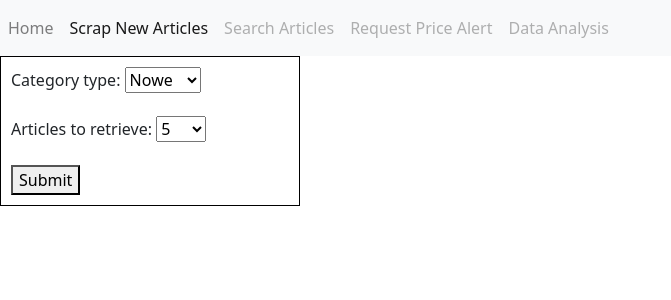
After one commit to dbyl/pepper-best-deals, a Django app: page /get_new_articles/ in a window 1280 px wide. The commit adds this page. Shown: the top 300 px of the page, without its empty margins (0-671 px from the left). Run offline with Django 4.2, Linux system fonts and the light colour scheme; parts of the project's set-up code (start-up, migrations or seed data) failed here and were passed over; some libraries are stand-ins or nearby versions.

Commit message:
refactoring, adding simple front-end, data retrieved directly from the database

```diff
--- a/source/pepper_app/get_info.py
+++ b/source/pepper_app/get_info.py
@@ -279,8 +279,8 @@ class GetItemAddedDate:
             options.add_argument("--headless")
             options.add_argument("--no-sandbox")
             if driver is None:
-                #driver = webdriver.Chrome(options=options) #for local
-                driver = webdriver.Remote(command_executor=f'http://{CustomEnvironment.get_selenium_container_name()}:4444/wd/hub', options=options) #for docker
+                driver = webdriver.Chrome(options=options) #for local
+                #driver = webdriver.Remote(command_executor=f'http://{CustomEnvironment.get_selenium_container_name()}:4444/wd/hub', options=options) #for docker
             driver.get(url_with_item)
             time.sleep(0.7)
             page_with_item = driver.page_source
--- a/source/pepper_app/scrap.py
+++ b/source/pepper_app/scrap.py
@@ -44,8 +44,8 @@ class ScrapPage:
             options.add_argument("--headless")
             options.add_argument("--no-sandbox")
             if driver is None:
-                #driver = webdriver.Chrome(options=options) #for local
-                driver = webdriver.Remote(command_executor=f'http://{CustomEnvironment.get_selenium_container_name()}:4444/wd/hub', options=options) #for docker
+                driver = webdriver.Chrome(options=options) #for local
+                #driver = webdriver.Remote(command_executor=f'http://{CustomEnvironment.get_selenium_container_name()}:4444/wd/hub', options=options) #for docker
             driver.set_window_size(1400,1000)
             driver.get(url_to_scrap)
             time.sleep(0.7)
--- a/source/pepper_app/tasks.py
+++ b/source/pepper_app/tasks.py
@@ -7,6 +7,4 @@ app = Celery("configuration", include=['pepper_app.tasks'])
 def scrap_new_articles(category_type, articles_to_retrieve):
 
     output = ScrapPage(category_type, articles_to_retrieve)
-    all_items = output.get_items_details_depending_on_the_function()
-
-    return all_items
+    output.get_items_details_depending_on_the_function()
--- /dev/null
+++ b/source/pepper_app/templates/base.html
@@ -0,0 +1,57 @@
+<!DOCTYPE html>
+<head>
+    <title>{% block title %}{% endblock %}</title>
+    <script src="http://ajax.googleapis.com/ajax/libs/jquery/3.6.0/jquery.min.js"></script>
+    <script src="http://cdn.datatables.net/1.10.7/js/jquery.dataTables.min.js"></script>
+    <link rel="shortcut icon" href="#" />
+    <link rel="stylesheet" href="https://maxcdn.bootstrapcdn.com/bootstrap/4.0.0/css/bootstrap.min.css" integrity="sha384-Gn5384xqQ1aoWXA+058RXPxPg6fy4IWvTNh0E263XmFcJlSAwiGgFAW/dAiS6JXm" crossorigin="anonymous">
+
+    {% load bootstrap5 %}
+    {% bootstrap_css %}
+    {% bootstrap_javascript %}
+    <style>
+        .frame {
+            border: 1px solid black;
+            padding: 10px;
+            width: 300px;
+        }
+
+        .content {
+            border: 1p
+        }
+
+        .active  {
+            color: red !important;
+        }
+    </style>
+</head>
+<body>
+{% block nav %}
+    <nav class="navbar navbar-expand-lg navbar-light bg-light">
+        <div class="collapse navbar-collapse" id="navbarNavAltMarkup">
+          <div class="navbar-nav">
+            <li class="nav-item">
+            <a class="nav-link" href="{% url 'home' %}">Home</a>
+            </li>
+            <li class="nav-item">
+            <a class="nav-link" href="{% url 'get_new_articles' %}">Scrap New Articles</a>
+            </li>
+            <a class="nav-link disabled" href="#">Search Articles</a>
+            <a class="nav-link disabled" href="#">Request Price Alert</a>
+            <a class="nav-link disabled" href="#">Data Analysis</a>
+          </div>
+        </div>
+      </nav>
+{% endblock %}
+{% block content %}
+{% endblock %}
+
+<script>
+
+  $(document).ready(function() {
+  $('li.active').removeClass('active').removeAttr('aria-current');
+  $('a[href="' + location.pathname + '"]').closest('li').addClass('active').attr('aria-current', 'page');
+});
+
+</script>
+</body>
--- /dev/null
+++ b/source/pepper_app/templates/get_new_articles.html
@@ -0,0 +1,59 @@
+{% extends 'base.html' %}
+
+<body>
+    {% block content %}
+    <div class="frame">
+        <form method="POST" id="form_id" name="form" action="{% url 'get_new_articles' %}">
+            {% csrf_token %}
+            {{ get_new_articles_form.as_p}}
+        <button id="ajaxButton">Submit</button>
+        </form>
+    </div>
+
+    <!--
+    <div>
+        Task id: {{ get_new_articles_task_id }}
+    </div>
+    <div>
+        Result: {{ get_new_articles_result }}
+    </div>
+    <div>
+        Scraping finished: {{ get_new_articles_finished }}
+    </div>
+    <div>
+        Scraping in progress: {{ get_new_articles_in_progress }}
+    </div>
+    -->
+
+
+
+    {% block javascript %}
+    {% if request.method == 'POST' %}
+    <script>
+
+        function checkSessionValue() {
+            var get_new_articles_task_id = "{{ get_new_articles_task_id }}";
+            $.ajax({
+                url: '/get_new_articles_check/' + get_new_articles_task_id + '/',
+                method: 'GET',
+                data: "{{ get_new_articles_result }}",
+                success: function (data) {
+                    if (data["get_new_articles_result"] !== false) {
+                        window.location.href = '/get_new_articles_result/';
+                    }
+                    else {
+                        setTimeout(checkSessionValue, 1000);
+                    }
+                },
+                error: function (xhr, status, error) {
+                        console.error('AJAX request failed:', status, error);
+                    }
+            });
+        }
+        window.onload = checkSessionValue;
+
+    </script>
+    {% endif %}
+    {% endblock javascript %}
+    {% endblock content %}
+</body>
--- a/source/pepper_app/templates/task_result.html
+++ /dev/null
@@ -1 +0,0 @@
-{{result}}
--- a/source/pepper_app/urls.py
+++ b/source/pepper_app/urls.py
@@ -1,10 +1,11 @@
 from django.urls import path
 from pepper_app import views
-from pepper_app.views import (task, task_check, task_result)
+from pepper_app.views import (HomeView, GetNewArticles, CheckGetNewArticleTaskStatus, get_new_articles_task_result)
 
 urlpatterns = [
-    path('task/', views.task, name="task"),
-    path('task_check/<task_id>/', views.task_check, name="task_check"),
+    path('', HomeView.as_view(template_name="index.html"), name="home"),
+    path('get_new_articles/', GetNewArticles.as_view(template_name="get_new_articles.html"), name="get_new_articles"),
+    path('get_new_articles_check/<get_new_articles_task_id>/', CheckGetNewArticleTaskStatus.as_view(), name="get_new_articles_check"),
+    path('get_new_articles_result/', views.get_new_articles_task_result, name="get_new_articles_result"),
     path('task_status/', views.task_status, name="task_status"),
-    path('task_result/', views.task_result, name="task_result"),
-      ]
+    ]
--- a/source/pepper_app/views.py
+++ b/source/pepper_app/views.py
@@ -2,91 +2,126 @@ from typing import Any, Dict
 from django.http import JsonResponse
 from celery.result import AsyncResult
 from django.shortcuts import render
+from django.views import View
+from django.views.generic import TemplateView, DetailView
+from django.views.generic.list import ListView
 from .tasks import scrap_new_articles
 from pepper_app.forms import ScrapingRequest
+from pepper_app.models import PepperArticle
 
 
-def task(request):
-    scraping_request_form = ScrapingRequest(request.POST)
+class HomeView(ListView):
 
-    if request.method == 'POST':
-        if scraping_request_form.is_valid():
-            category_type = scraping_request_form.cleaned_data["category_type"]
-            articles_to_retrieve = scraping_request_form.cleaned_data["articles_to_retrieve"]
+    model = PepperArticle
+    context_object_name = "record"
 
-            task = scrap_new_articles.delay(category_type, articles_to_retrieve)
+    def get_context_data(self, **kwargs: Any) -> Dict[str, Any]:
+        context = super().get_context_data(**kwargs)
 
-            request.session["task_id"] = task.id
-            request.session["result"] = False
-            request.session["scraping_finished"] = False
-            request.session["scraping_in_progress"] = True
+        all_records = PepperArticle.objects.all().count()
 
-            context = {"scraping_request_form": ScrapingRequest(),
-                        "task_id": request.session.get("task_id"),
-                        "result": request.session.get("result"),
-                        "scraping_in_progress": request.session.get("scraping_in_progress"),
-                        "scraping_finished": request.session.get("scraping_finished"),
+        context = {
+            "all_records": all_records,
+        }
+
+        return context
+
+class GetNewArticles(TemplateView):
+
+    def __init__(self, *args, **kwargs):
+        self.template_name = "get_new_articles.html"
+
+    def get(self, request):
+
+        session_keys = ["get_new_articles_task_id",
+                        "get_new_articles_result",
+                        "get_new_articles_finished",
+                        "get_new_articles_in_progress"
+                        ]
+
+        for key in session_keys:
+            request.session[key] = False
+
+        context = {key: request.session.get(key) for key in session_keys}
+        context["get_new_articles_form"] = ScrapingRequest()
+
+        return render(request, self.template_name, context)
+
+    def post(self, request):
+        get_new_articles_form = ScrapingRequest(request.POST)
+        if get_new_articles_form.is_valid():
+            category_type = get_new_articles_form.cleaned_data["category_type"]
+            articles_to_retrieve = get_new_articles_form.cleaned_data["articles_to_retrieve"]
+
+            get_new_articles_task = scrap_new_articles.delay(category_type, articles_to_retrieve)
+
+            session_variables = {"get_new_articles_task_id": get_new_articles_task.id,
+                                "get_new_articles_result": False,
+                                "get_new_articles_finished": False,
+                                "get_new_articles_in_progress": True,
+                                "articles_to_retrieve": articles_to_retrieve,
+                                }
+
+            request.session.update(session_variables)
+
+            context = {"get_new_articles_form": ScrapingRequest(),
+                        "get_new_articles_task_id": request.session.get("get_new_articles_task_id"),
+                        "get_new_articles_result": request.session.get("get_new_articles_result"),
+                        "get_new_articles_in_progress": request.session.get("get_new_articles_in_progress"),
+                        "get_new_articles_finished": request.session.get("get_new_articles_finished"),
                         }
 
-        return render(request, "task.html", context)
 
-    if request.method == 'GET':
 
-        request.session["task_id"] = False
-        request.session["result"] = False
-        request.session["scraping_finished"] = False
-        request.session["scraping_in_progress"] = False
+        return render(request, self.template_name, context)
 
-        context = {"scraping_request_form": ScrapingRequest(),
-                    "task_id": request.session.get("task_id"),
-                    "result": request.session.get("result"),
-                    "scraping_in_progress": request.session.get("scraping_in_progress"),
-                    "scraping_finished": request.session.get("scraping_finished"),
-                    }
 
-        return render(request, "task.html", context)
+class CheckGetNewArticleTaskStatus(TemplateView):
 
-def task_check(request, task_id):
 
-    if request.method == 'GET':
-        request.session["result"] = False
-        task = AsyncResult(task_id)
+    def get(self, request, **kwargs):
+        get_new_articles_task_id = self.kwargs['get_new_articles_task_id']
+        request.session["get_new_articles_result"] = False
+        task = AsyncResult(get_new_articles_task_id)
         request.session["data"] = {}
 
         if task.ready():
-            request.session["scraping_in_progress"] = False
-            request.session["scraping_finished"] = True
-            request.session["result"] = task.get()
+            request.session["get_new_articles_in_progress"] = False
+            request.session["get_new_articles_finished"] = True
+            request.session["get_new_articles_result"] = True
 
-            request.session["data"]["scraping_in_progress"] = request.session["scraping_in_progress"]
-            request.session["data"]["scraping_finished"] = request.session["scraping_finished"]
-            request.session["data"]["result"] = request.session["result"]
+            request.session["data"]["get_new_articles_in_progress"] = request.session["get_new_articles_in_progress"]
+            request.session["data"]["get_new_articles_finished"] = request.session["get_new_articles_finished"]
+            request.session["data"]["get_new_articles_result"] = request.session["get_new_articles_result"]
 
             return JsonResponse(request.session["data"], safe=False)
 
         else:
-            request.session["scraping_in_progress"] = True
-            request.session["result"] = False
-            request.session["scraping_finished"] = False
+            request.session["get_new_articles_in_progress"] = True
+            request.session["get_new_articles_result"] = False
+            request.session["get_new_articles_finished"] = False
 
-            request.session["data"]["scraping_in_progress"] = request.session["scraping_in_progress"]
-            request.session["data"]["scraping_finished"] = request.session["scraping_finished"]
-            request.session["data"]["result"] = request.session["result"]
+            request.session["data"]["get_new_articles_in_progress"] = request.session["get_new_articles_in_progress"]
+            request.session["data"]["get_new_articles_finished"] = request.session["get_new_articles_finished"]
+            request.session["data"]["get_new_articles_result"] = request.session["get_new_articles_result"]
 
             return JsonResponse(request.session["data"], safe=False)
 
+
+def get_new_articles_task_result(request):
+
+    results = PepperArticle.objects.order_by('-item_id')[:request.session.get("articles_to_retrieve")][::-1]
+    context = {"results": results}
+
+    return render(request, "get_new_articles_result.html", context)
+
+
 def task_status(request):
 
-    context = {"task_id": request.session.get("task_id"),
-                "result": request.session.get("result"),
-                "scraping_in_progress": request.session.get("scraping_in_progress"),
-                "scraping_finished": request.session.get("scraping_finished"),
+    context = {"get_new_articles_task_id": request.session.get("get_new_articles_task_id"),
+                "get_new_articles_result": request.session.get("get_new_articles_result"),
+                "get_new_articles_in_progress": request.session.get("get_new_articles_in_progress"),
+                "get_new_articles_finished": request.session.get("get_new_articles_finished"),
                 }
 
     return JsonResponse(context)
-
-def task_result(request):
-
-    context = {"result": request.session.get("result")}
-
-    return render(request, "task_result.html", context)
```
Also changed, not shown: source/pepper_app/templates/get_new_articles_result.html (added, +34 -0 lines), source/pepper_app/templates/index.html (+5 -10 lines), source/pepper_app/templates/task.html (deleted, +0 -76 lines), 1 other file.
